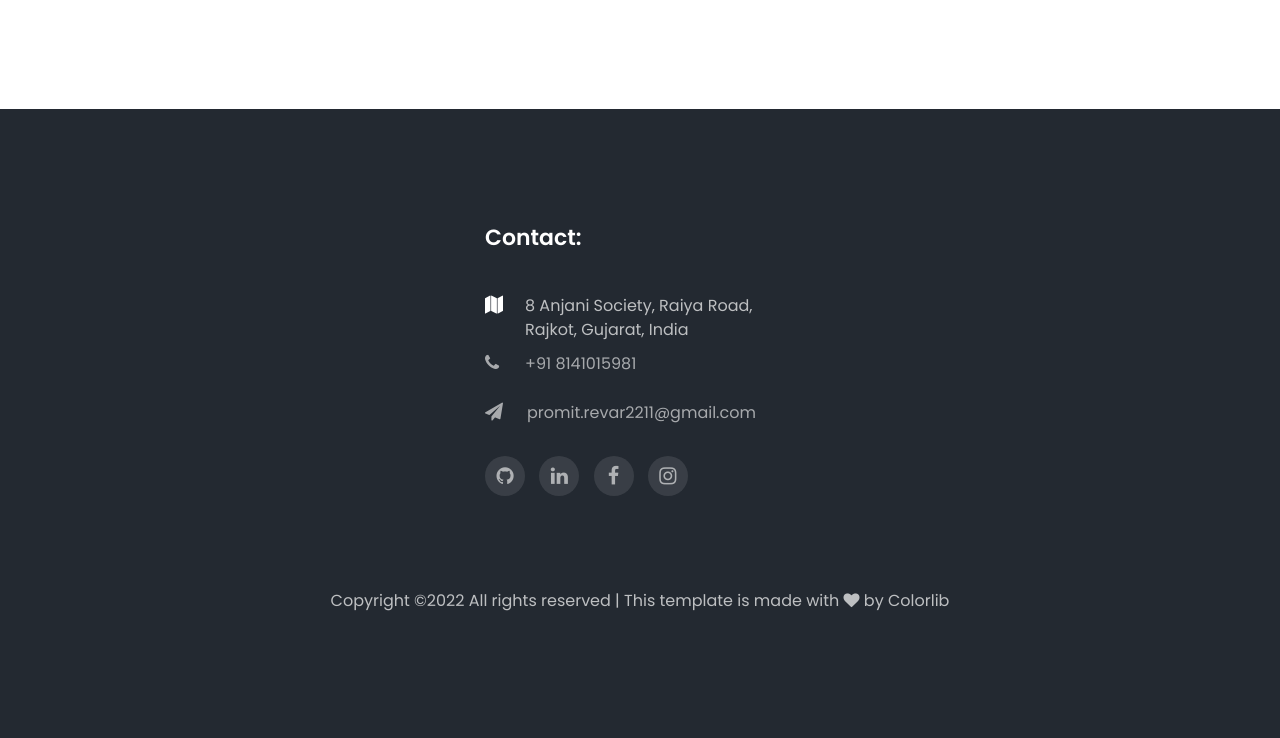
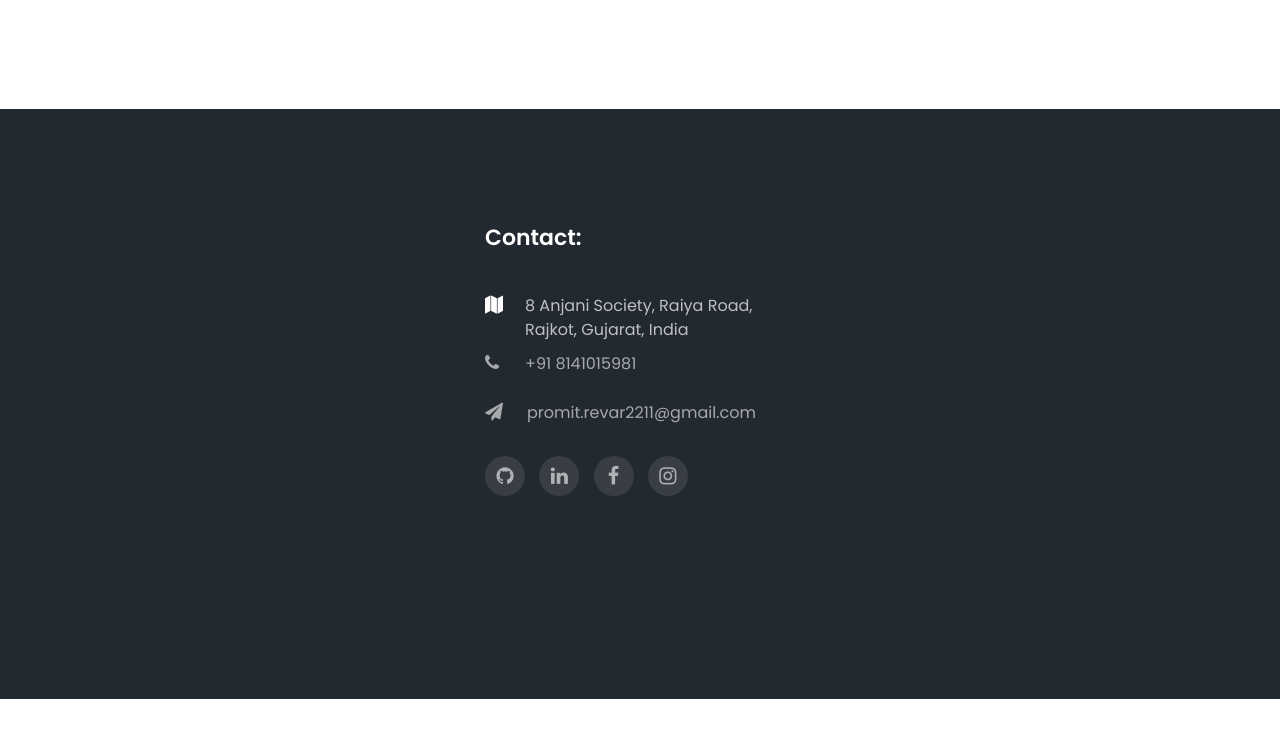
Before and after one commit to Promit-revar/artbeat-frontend, a plain HTML site: page Portfolio/index.html in a window 1280 px wide. Shown: the part 3353-4091 px from the top of the page. After the commit the page ends 4052 px from the top, so only its background shows below. Drawn offline with Linux system fonts and the light colour scheme; some packages are replaced by stand-ins of ours; no server answers; files whose address does not match are found by name.

Commit message:
Update index.html

```diff
--- a/Portfolio/index.html
+++ b/Portfolio/index.html
@@ -301,9 +301,7 @@
 			<div class="row">
 				<div class="col-md-12 text-center">
 
-					<p ><!-- Link back to Colorlib can't be removed. Template is licensed under CC BY 3.0. -->
-						Copyright &copy;<script>document.write(new Date().getFullYear());</script> All rights reserved | This template is made with <i class="fa fa-heart" aria-hidden="true"></i> by <a href="https://colorlib.com" target="_blank">Colorlib</a>
-						<!-- Link back to Colorlib can't be removed. Template is licensed under CC BY 3.0. --></p>
+
 					</div>
 				</div>
 			</div>
```
